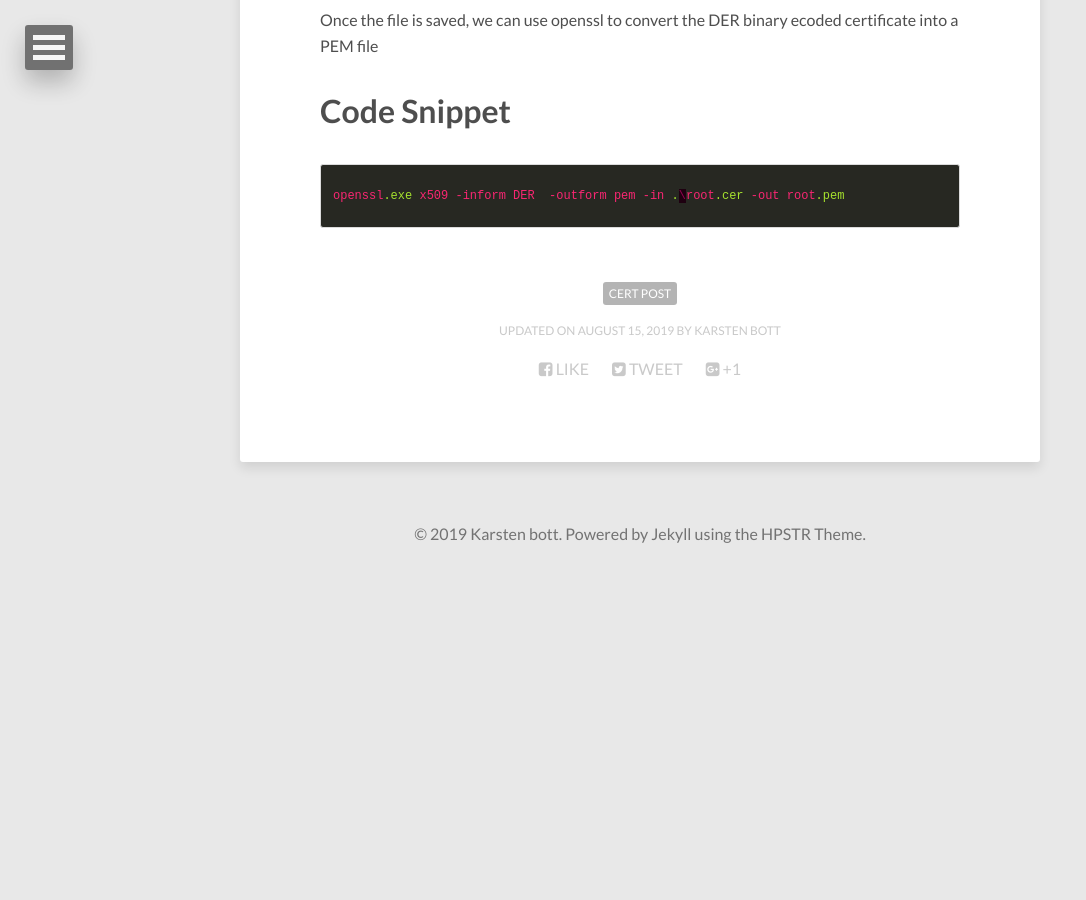
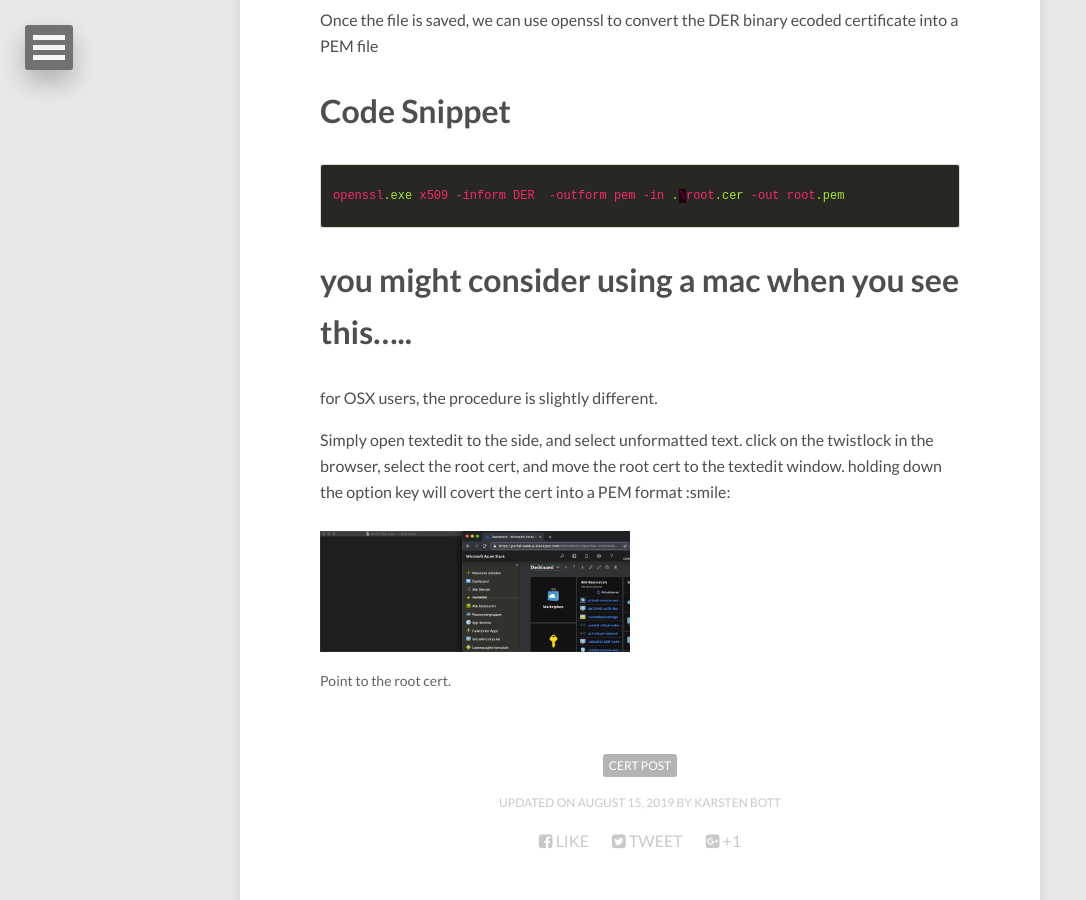
Before and after one commit to bottkars/bottkars.github.io, a Jekyll site: the page built from _posts/2019-08-14-get-cert.md, in a window 1280 px wide and 900 px high, scrolled down 4435 px. Shown: the whole window, without its empty margins (0-1086 px from the left). Built offline with Jekyll 4.4.1, drawn with Linux system fonts in a browser that asks for light colours; nearby versions of some CDN libraries; before the commit the page ends 5010 px from its top, so only the background shows below that.

Commit message:
added mac

```diff
--- a/_posts/2019-08-14-get-cert.md
+++ b/_posts/2019-08-14-get-cert.md
@@ -84,3 +84,14 @@ Once the file is saved, we can use openssl to convert the DER binary ecoded cert
 {% highlight scss %}
 openssl.exe x509 -inform DER  -outform pem -in .\root.cer -out root.pem
 {% endhighlight %}
+
+# you might consider using a mac when you see this.....
+
+for OSX users, the procedure is slightly different.
+
+Simply open textedit to the side, and select unformatted text.
+click on the twistlock in the browser, select the root cert, and move the root cert to the textedit window. holding down the option key will covert the cert into a PEM format :smile:
+<figure class="half">
+	<img src="/images/export_mac.gif" alt="">
+	<figcaption>Point to the root cert.</figcaption>
+</figure>
```
Also changed, not shown: images/export_mac.gif (added).
